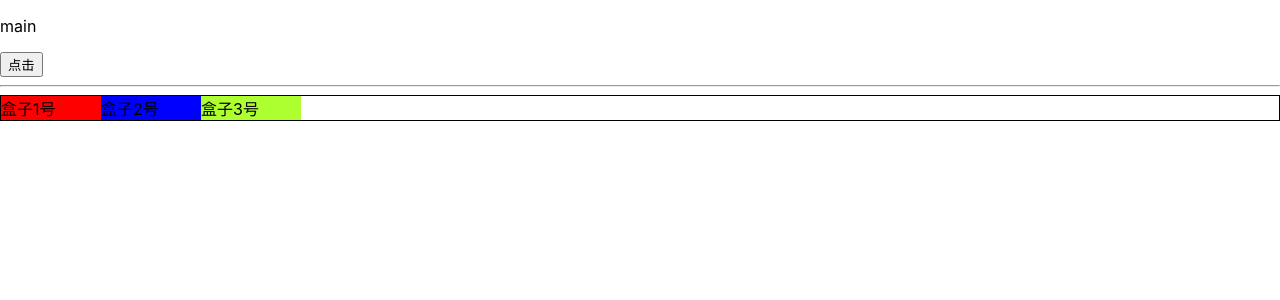
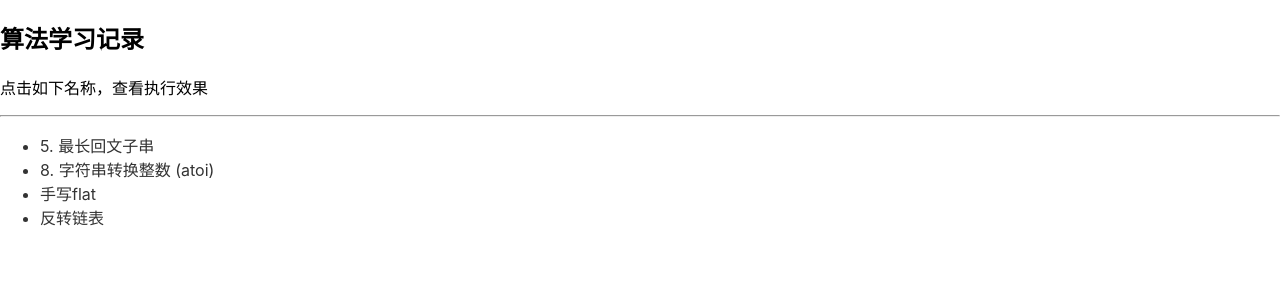
Before and after one commit to andycao/algorithmLearn, a React (Create React App) app: page / in a window 1280 px wide. Shown: the top 300 px of the page. Built offline with nearby package versions, Linux system fonts and the light colour scheme.

Commit message:
add page

```diff
--- a/package.json
+++ b/package.json
@@ -1,6 +1,6 @@
 {
-  "name": "react-demo",
-  "version": "0.1.0",
+  "name": "algorithmLearn",
+  "version": "1.0.0",
   "private": true,
   "dependencies": {
     "react": "^16.12.0",
@@ -10,7 +10,6 @@
   "scripts": {
     "start": "react-scripts start",
     "build": "react-scripts build",
-    "test": "react-scripts test",
     "eject": "react-scripts eject",
     "test": "mocha"
   },
--- a/src/App.js
+++ b/src/App.js
@@ -1,23 +1,13 @@
 import React from 'react';
-
-// import './adventofcode/spaceImageFormat'
-
-// import func from './test/strParse';
-import func from './leetcode_js/myAtoi_leetcode08';
-import './style/style.css';
+import Header from './pages/header';
+import TaskList from './pages/list';
 
 class App extends React.Component {
     render(){
         return (<div>
-            <p>main</p>
-            <button onClick={func}>点击</button>
-            <hr/>
-            <div className="outer">
-                <span className="space a">盒子1号</span>
-                <span className="space b">盒子2号</span>
-                <span className="space c">盒子3号</span>
-            </div>
-        </div>)
+            <Header />
+            <TaskList />
+        </div>);
     }
 }
 
--- /dev/null
+++ b/src/leetcode_js/flatten.js
@@ -0,0 +1,23 @@
+// const flatten = function (array) {
+//     let result = [];
+//     for(let e of array) {
+//         if(Array.isArray(e)) {
+//             result.push(...flatten(e))
+//         } else {
+//             result.push(e)
+//         }
+//     }
+//     return result;
+// }
+
+const flatten = function (array) {
+    return array.reduce(
+        (acc, val) => acc.concat(Array.isArray(val) ? flatten(val) : val),
+        [])
+}
+
+export default () => {
+    console.log(
+        flatten([1,2,3,[4, 5, 6, [7, 8]]])
+    );
+}
--- a/src/leetcode_js/longestPalindrome.js
+++ b/src/leetcode_js/longestPalindrome.js
@@ -8,7 +8,6 @@ var longestPalindrome = function (s) {
 
     let res = '';
 
-    debugger
     for (let i = 0; i < s.length; i++) {
         let len1 = findLongestAround(s, i, i); //奇数
         let len2 = findLongestAround(s, i, i + 1) //偶数
--- a/src/leetcode_js/myAtoi_leetcode08.js
+++ b/src/leetcode_js/myAtoi_leetcode08.js
@@ -1,4 +1,5 @@
 /**
+ * 8. 字符串转换整数 (atoi)
  * @param {string} str
  * @return {number}
  */
--- /dev/null
+++ b/src/leetcode_js/reverseLinkedList.js
@@ -0,0 +1,71 @@
+/**
+ * Definition for singly-linked list.
+ * function ListNode(val) {
+ *     this.val = val;
+ *     this.next = null;
+ * }
+ */
+/**
+ * 迭代的方法
+ * @param {ListNode} head
+ * @return {ListNode}
+ */
+var reverseList = function (head) {
+    let newHead = null;
+    let temp = head;
+    while (temp) {
+        temp = head.next;
+        head.next = newHead;
+        newHead = head;
+        head = temp;
+    }
+
+    return newHead;
+};
+
+
+/**
+ * 递归的方法
+ * 反向递归
+ * @param {ListNode} head
+ * @return {ListNode}
+ */
+var reverseList = function (head) {
+    if (head == null || head.next == null)
+        return head;
+
+    let res = reverseList(head.next);
+    head.next.next = head;
+    head.next = null;
+
+    return res;
+};
+
+var reverseList = (head) =>{
+    // debugger
+    let reverse = (pre, cur) => {
+      if(!cur) return pre;
+      // 保存 next 节点
+      let next = cur.next;
+      cur.next = pre;
+      return reverse(cur, next);
+    }
+    return reverse(null, head);
+  }
+
+function ListNode(val) {
+    this.val = val;
+    this.next = null;
+}
+
+let h1 = new ListNode(1);
+h1.next = new ListNode(2);
+h1.next.next = new ListNode(3);
+h1.next.next.next = new ListNode(4);
+
+export default () => {
+    let old = JSON.parse(JSON.stringify(h1));
+        let newH = reverseList(h1);
+        console.log('old', old);
+        console.log('new', newH);
+}
--- /dev/null
+++ b/src/pages/header.js
@@ -0,0 +1,12 @@
+import React from 'react';
+function Header() {
+    return (
+        <div>
+            <h2>算法学习记录</h2>
+            <p>点击如下名称，查看执行效果</p>
+            <hr></hr>
+        </div>
+    );
+}
+
+export default Header;
--- /dev/null
+++ b/src/pages/list.js
@@ -0,0 +1,22 @@
+import React from 'react';
+import './style.css';
+import atoi from '../leetcode_js/myAtoi_leetcode08';
+import flatten from '../leetcode_js/flatten';
+import longestPalindrome from '../leetcode_js/longestPalindrome';
+import reverseLinkedList from '../leetcode_js/reverseLinkedList';
+
+function TaskList(){
+    return (<ul>
+        <Link func={longestPalindrome} name='5. 最长回文子串'></Link>
+        <Link func={atoi} name='8. 字符串转换整数 (atoi)'></Link>
+        <Link func={flatten} name='手写flat'></Link>
+        <Link func={reverseLinkedList} name='反转链表'></Link>
+    </ul>);
+}
+
+
+function Link(props){
+    return <li className="link" onClick={props.func}>{props.name}</li>;
+}
+
+export default TaskList;
--- /dev/null
+++ b/src/pages/style.css
@@ -0,0 +1,8 @@
+.link{
+    color: #333;
+    cursor: pointer;
+}
+.link:hover{
+    color: #2266ff;
+    text-decoration: underline;
+}
--- a/src/style/style.css
+++ /dev/null
@@ -1,18 +0,0 @@
-.space {
-    display: inline-block;
-    width: 100px;
-}
-
-.a {
-    background-color: red;
-}
-.b {
-    background-color: blue;
-}
-.c {
-    background-color: greenyellow;
-}
-
-.outer {
-    border: 1px solid black;
-}
```
Also changed, not shown: src/leetcode_js/longestStr.js (added, +30 -0 lines), src/pages/link.js (added, +7 -0 lines), 1 other file (tests, documents, lock files or other folders).
